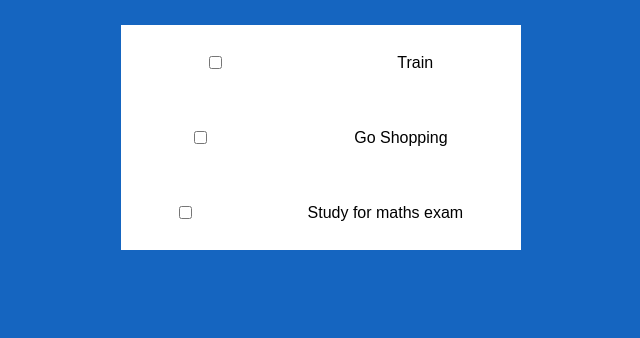
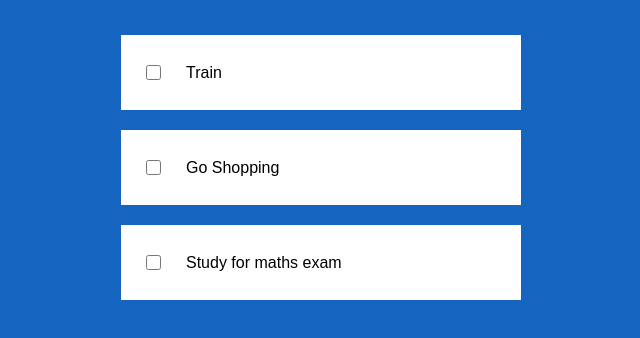
Before and after one commit to SzymanskiFilip/Spring-React-TodoApp, a React (Create React App) app in the folder Frontend/todo-app/: page / in a window 1280 px wide. Shown: the top 338 px of the page, without its empty margins (319-959 px from the left). Built offline with nearby package versions, Linux system fonts and the light colour scheme; a web font is replaced by a local one.

Commit message:
initial card styling

```diff
--- a/Frontend/todo-app/src/index.css
+++ b/Frontend/todo-app/src/index.css
@@ -20,8 +20,15 @@ body{
 .todo{
     display: flex;
     align-items: center;
-    justify-content: space-around;
+    justify-content: flex-start;
     background-color: white;
     width: 400px;
     height: 75px;
+    margin: 10px;
 }
+
+.todo input{
+    margin: 25px;
+    width: 15px;
+    height: 15px;
+}
```
